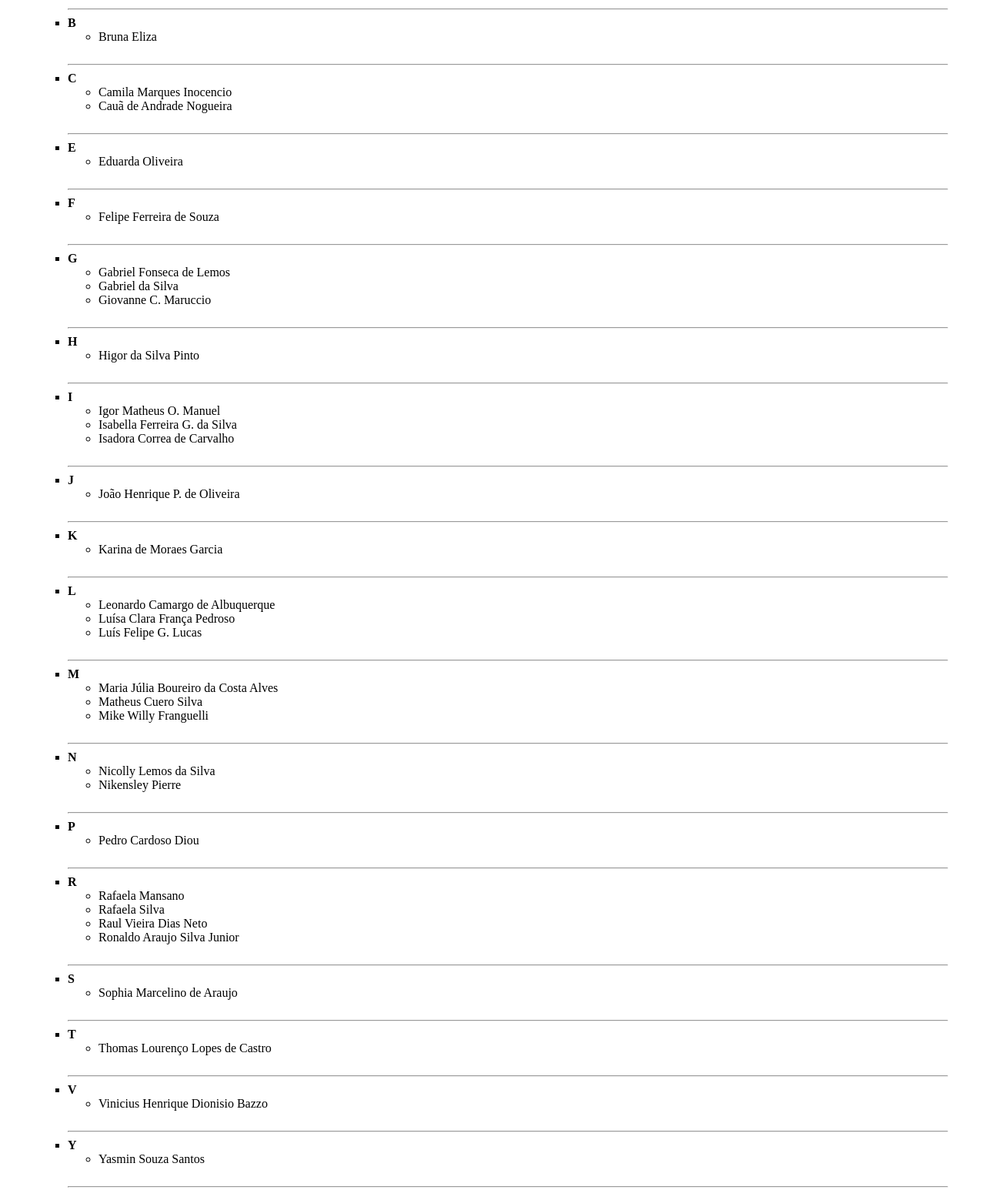
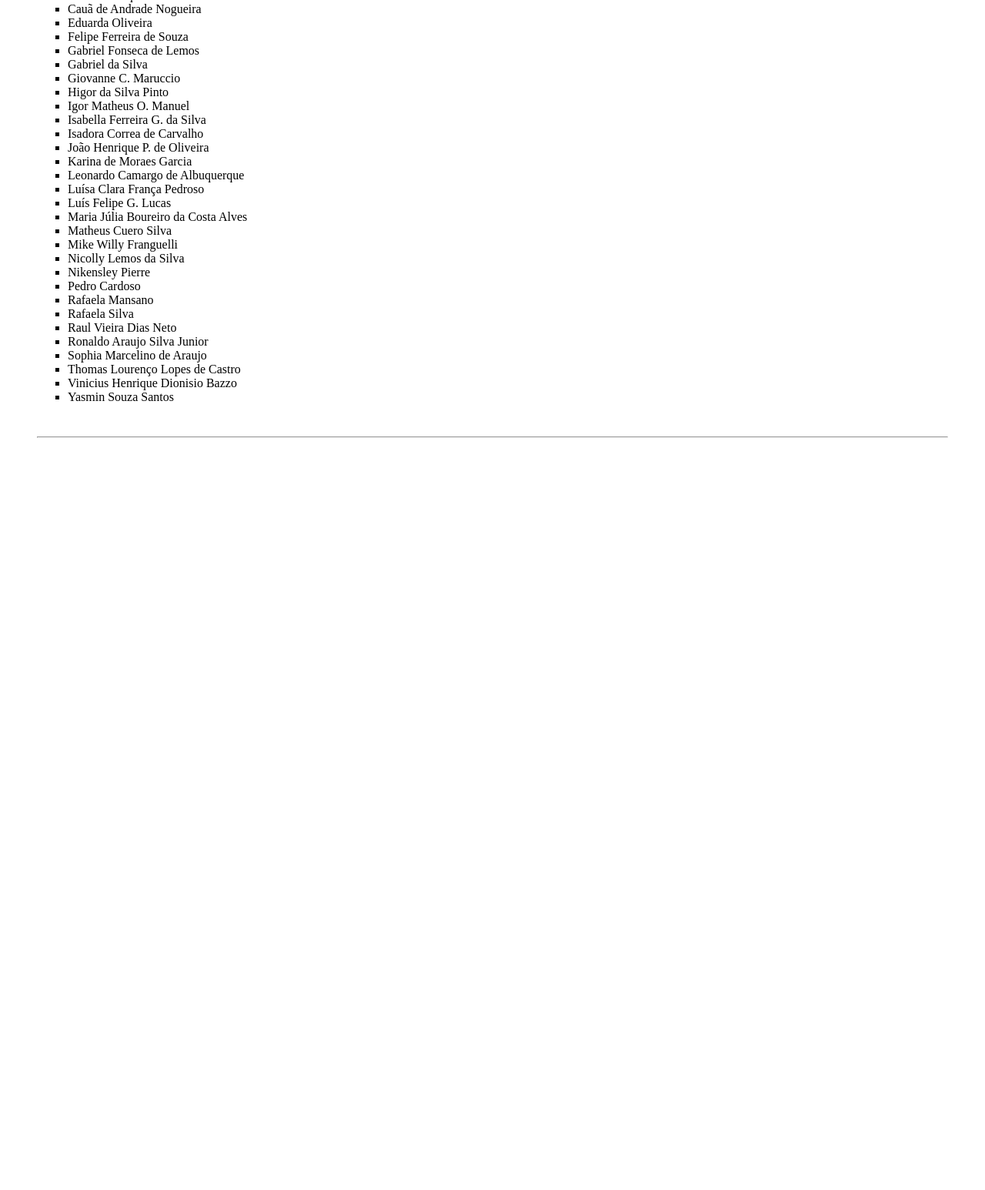
Before and after one commit to Camila-Inocencio/Exerc-cioPW2022FATEC1DS, a plain HTML site: page listanaoordenada.html in a window 1280 px wide. Shown: the part 255-1801 px from the top of the page at 77% size. After the commit the page ends 840 px from the top, so only its background shows below. Drawn offline with Linux system fonts and the light colour scheme.

Commit message:
Update listanaoordenada.html

```diff
--- a/listanaoordenada.html
+++ b/listanaoordenada.html
@@ -3,223 +3,56 @@
 <head>
     <meta charset="UTF-8">
     <meta http-equiv="X-UA-Compatible" content="IE=edge">
-    <meta name="viewport" content="width=, initial-scale=1.0">
+    <meta name="viewport" content="width=device-width, initial-scale=1.0">
     <title>Document</title>
 </head>
 <body>
     <h1> Lista de Chamada - 1°DS 2022 </h1>
     <br>
     <blockquote>
-        <ul type=square>
-            <li>
-                <strong> A </strong>
-                <ul>
+        <ul type="square">
             <li> Ana Carolina Borgara Scomperim </li>
             <li> Ana Clara A. G. Santos </li>
             <li> Ana Luiza Candido Silva </li>
             <li> Andreus Vinícius A. de Andrade </li>
             <li> Arthur do Amaral Barreto </li>
             <li> Arthur Gaspare Camzano </li>
-                </ul>
-             </li>
-
-             <br>
-             <hr>
-
-             <li>
-                 <strong> B </strong>
-                 <ul>
             <li> Bruna Eliza </li>
-                 </ul>
-             </li>
-
-             <br>
-             <hr>
-
-             <li>
-                 <strong> C </strong>
-                 <ul>
             <li> Camila Marques Inocencio </li>
             <li> Cauã de Andrade Nogueira </li>
-                 </ul>
-             </li>
-
-             <br>
-             <hr>
-
-             <li>
-                 <strong> E </strong>
-                 <ul>
             <li> Eduarda Oliveira </li>
-                 </ul>
-             </li>
-
-             <br>
-             <hr>
-
-             <li>
-                 <strong> F </strong>
-                 <ul>
             <li> Felipe Ferreira de Souza </li>
-                 </ul>
-             </li>
-
-             <br>
-             <hr>
-
-             <li>
-                 <strong> G </strong>
-                 <ul>
             <li> Gabriel Fonseca de Lemos </li>
             <li> Gabriel da Silva </li>
             <li> Giovanne C. Maruccio </li>
-                 </ul>
-             </li>
-
-             <br>
-             <hr>
-
-             <li>
-                 <strong> H </strong>
-                 <ul>
             <li> Higor da Silva Pinto </li>
-                 </ul>
-             </li>
-
-             <br>
-             <hr>
-
-             <li>
-                 <strong> I </strong>
-                 <ul>
             <li> Igor Matheus O. Manuel </li>
             <li> Isabella Ferreira G. da Silva </li>
             <li> Isadora Correa de Carvalho </li>
-                 </ul>
-             </li>
-
-             <br>
-             <hr>
-
-            <li>
-                <strong> J </strong>
-                <ul>
             <li> João Henrique P. de Oliveira </li>
-                </ul>
-            </li>
-
-            <br>
-            <hr>
-
-            <li>
-                <strong> K </strong>
-                <ul>
             <li> Karina de Moraes Garcia </li>
-                </ul>
-            </li>
-
-            <br>
-            <hr>
-
-            <li>
-                <strong> L </strong>
-                <ul>
             <li> Leonardo Camargo de Albuquerque </li>
             <li> Luísa Clara França Pedroso </li>
             <li> Luís Felipe G. Lucas </li>
-                </ul>
-            </li>
-
-            <br>
-            <hr>
-
-            <li>
-                <strong> M </strong>
-                <ul>
             <li> Maria Júlia Boureiro da Costa Alves </li>
             <li> Matheus Cuero Silva </li>
             <li> Mike Willy Franguelli </li>
-                </ul>
-            </li>
-
-            <br>
-            <hr>
-
-            <li>
-                <strong> N </strong>
-                <ul>
             <li> Nicolly Lemos da Silva </li>
             <li> Nikensley Pierre </li>
-                </ul>
-            </li>
-
-            <br>
-            <hr>
-
-            <li>
-                <strong> P </strong>
-                <ul>
-                    <li> Pedro Cardoso Diou </li>
-                </ul>
-            </li>
-
-            <br>
-            <hr>
-
-            <li>
-                <strong> R </strong>
-                <ul>
+            <li> Pedro Cardoso </li>
             <li> Rafaela Mansano </li>
             <li> Rafaela Silva </li>
             <li> Raul Vieira Dias Neto </li>
             <li> Ronaldo Araujo Silva Junior </li>
+            <li> Sophia Marcelino de Araujo </li>
+            <li> Thomas Lourenço Lopes de Castro </li>
+            <li> Vinicius Henrique Dionisio Bazzo </li>
+            <li> Yasmin Souza Santos </li>
+
         </ul>
-            </li>
 
         <br>
         <hr>
-
-            <li>
-                <strong> S </strong>
-                <ul>
-                    <li> Sophia Marcelino de Araujo </li>
-                </ul>
-            </li>
-
-            <br>
-            <hr>
-
-            <li>
-                <strong> T </strong>
-                <ul>
-                    <li> Thomas Lourenço Lopes de Castro </li>
-                </ul>
-            </li>
-
-            <br>
-            <hr>
-
-            <li>
-                <strong> V </strong>
-                <ul>
-                    <li> Vinicius Henrique Dionisio Bazzo </li>
-                </ul>
-            </li>
-
-            <br>
-            <hr>
-
-            <li>
-                <strong> Y </strong>
-                <ul>
-                    <li> Yasmin Souza Santos </li>
-                </ul>
-            </li>
-
-            <br>
-            <hr>
-
-        </ul>
     </blockquote>
 
 </body>
```
Lines whose indentation alone changed are shown as unchanged.
